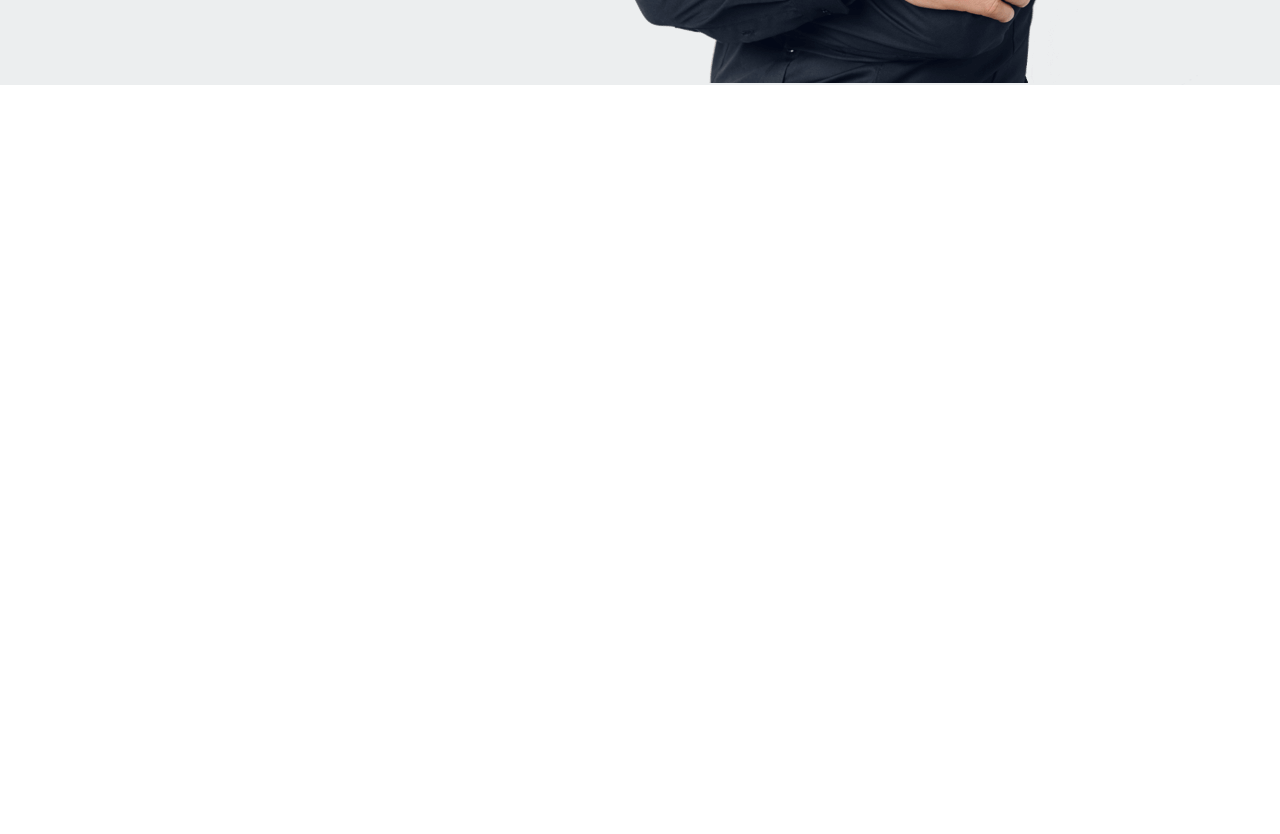
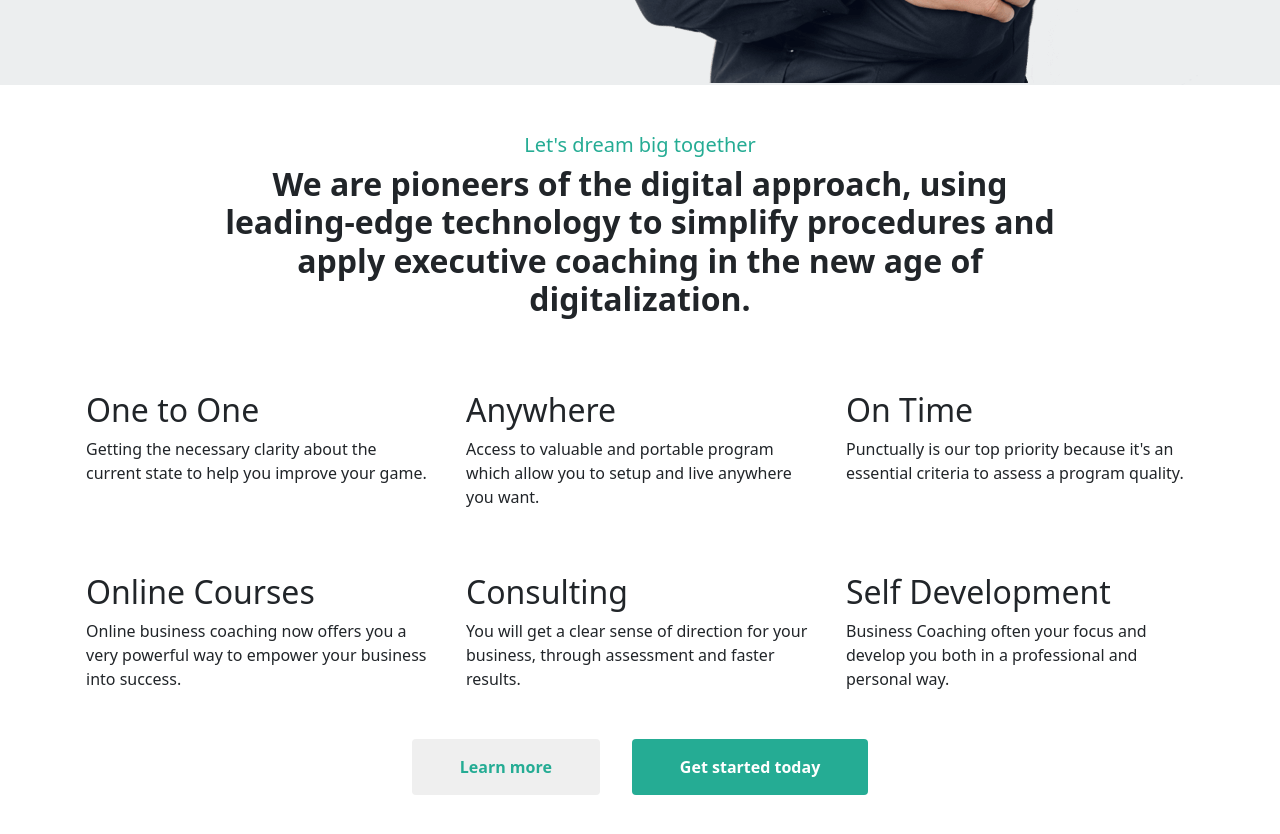
Before and after one commit to alessandroordetti/proj-html-vuejs, a Vue app: page / in a window 1280 px wide. Shown: the part 720-1554 px from the top of the page. Before the commit the page ends 805 px from the top, so only its background shows below. Built offline with nearby package versions, Linux system fonts and the light colour scheme.

Commit message:
Second Section completed

```diff
--- a/src/App.vue
+++ b/src/App.vue
@@ -2,14 +2,14 @@
   <div id="app">
     <IndexHeader />
 
-    <IndexJumbotron class="section"/>
+    <IndexMain />
 
   </div>
 </template>
 
 <script>
 import IndexHeader from './components/IndexHeader.vue';
-import IndexJumbotron from './components/IndexJumbotron.vue';
+import IndexMain from './components/IndexMain.vue'
 
 
 
@@ -17,7 +17,8 @@ export default {
   name: 'App',
   components: {
     IndexHeader,
-    IndexJumbotron,
+    IndexMain,
+
 
   }
 }
--- /dev/null
+++ b/src/components/IndexApproachSection.vue
@@ -0,0 +1,87 @@
+<template>
+    <div class="approach section">
+        <div class="container ">
+            <div class="row">
+                <div class="col-9 mb-5 text-center m-auto">
+                    <h5>
+                        Let's dream big together
+                    </h5>
+
+                    <h2 class="fw-bold">
+                        We are pioneers of the digital approach, using leading-edge technology to simplify procedures and apply executive coaching in the new age of digitalization.
+                    </h2>
+                </div>
+
+                <div class="col-4 cards-section d-flex p-3 mb-3" v-for="(element, index) in coachingOptions" :key=index >
+                    <div class="info-card" >
+                        <h2> {{element.title}} </h2>
+
+                        <p> {{element.text}} </p>
+                    </div>
+                </div>
+
+                <div class="col-12 d-flex justify-content-center">
+                    <button class="left-button rounded py-3 px-5 fw-bold mx-3">Learn more</button>
+                    <button class="right-button rounded py-3 px-5 text-white fw-bold mx-3">Get started today</button>
+                </div>
+            </div>
+        </div>
+    </div>
+</template>
+
+<script>
+export default {
+    name: 'IndexApproachSection',
+
+    data: function () {
+        return {
+            coachingOptions: [
+                {
+                    title: 'One to One',
+                    text: 'Getting the necessary clarity about the current state to help you improve your game.'
+                },
+                {
+                    title: 'Anywhere',
+                    text: 'Access to valuable and portable program which allow you to setup and live anywhere you want.'
+                },
+                {
+                    title: 'On Time',
+                    text: 'Punctually is our top priority because it\'s an essential criteria to assess a program quality.'
+                },
+                {
+                    title: 'Online Courses',
+                    text: 'Online business coaching now offers you a very powerful way to empower your business into success.'
+                },
+                {
+                    title: 'Consulting',
+                    text: 'You will get a clear sense of direction for your business, through assessment and faster results.'
+                },
+                {
+                    title: 'Self Development',
+                    text: 'Business Coaching often your focus and develop you both in a professional and personal way.'
+                },
+            ]
+        }
+    }
+}
+</script>
+
+<style style="scss" scoped>
+    h5, .left-button {
+        color: #25ac94;
+    }
+
+    h1 {
+        width: 80%;
+        margin: 0 auto;
+        line-height: 3.5rem;
+    }
+
+    .right-button {
+        background-color: #25ac94;
+    }
+
+    button {
+        border: transparent;
+    }
+</style>
--- a/src/components/IndexJumbotron.vue
+++ b/src/components/IndexJumbotron.vue
@@ -1,5 +1,5 @@
 <template>
-    <div class="jumbotron">
+    <div class="jumbotron section mb-5">
         <div class="container d-flex position-relative">
             <div id="left-section">
                 <h5>
@@ -64,8 +64,8 @@ export default {
         background-size: cover;
         back
 
-        & img {
-        height: 650px;
+        .img {
+        height: 600px;
         position: absolute;
         bottom: 0;
         right: 0;
--- /dev/null
+++ b/src/components/IndexMain.vue
@@ -0,0 +1,23 @@
+<template>
+    <main>
+        <IndexJumbotron />
+
+        <IndexApproachSection />
+    </main>
+</template>
+
+<script>
+import IndexJumbotron from './IndexJumbotron.vue';
+import IndexApproachSection from './IndexApproachSection.vue'
+
+export default {
+    components: {
+        IndexJumbotron,
+        IndexApproachSection,
+    }
+}
+</script>
+
+<style>
+
+</style>
```
